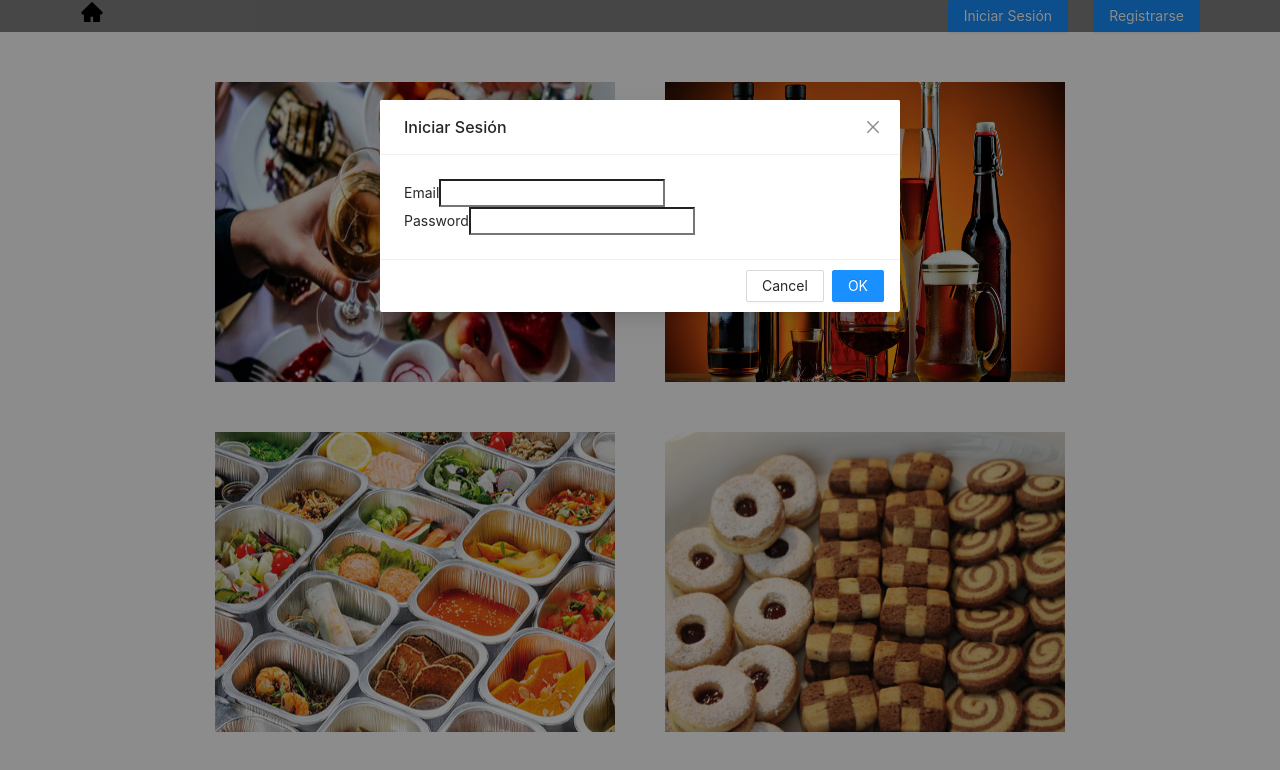
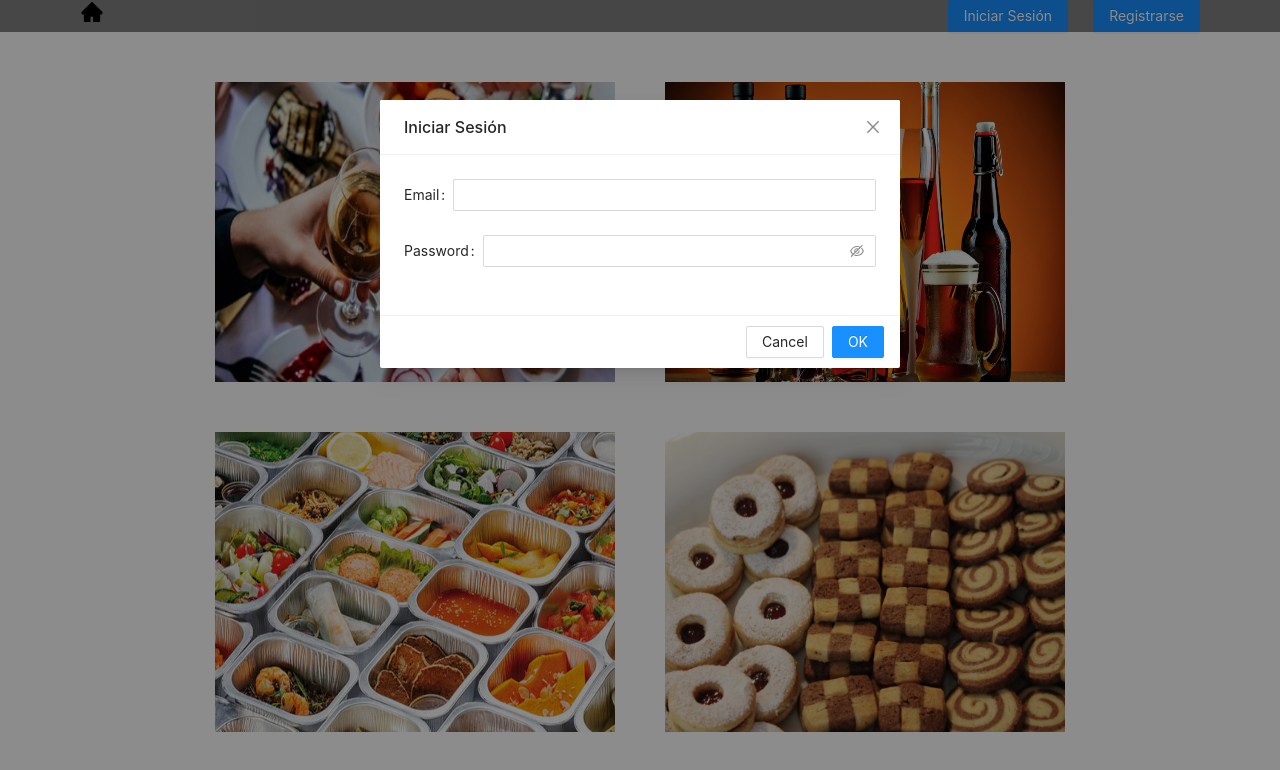
Before and after one commit to yebrai/tasteit-client, a React (Create React App) app: page / in a window 1280 px wide. Both pictures are taken after a click on the button "Iniciar Sesión". Shown: the top 770 px of the page. Built offline with nearby package versions, Linux system fonts and the light colour scheme; no server answers.

Commit message:
added form on loginModal

```diff
--- a/src/components/LoginModal.jsx
+++ b/src/components/LoginModal.jsx
@@ -1,40 +1,37 @@
-import { Button, Modal } from "antd";
 import React, { useState } from "react";
 import { useNavigate } from "react-router-dom";
 import { loginService } from "../services/auth.services";
 
+//Context
 import { useContext } from "react";
 import { AuthContext } from "../context/auth.context";
 
+//Antd
+import { Button, Modal, Form, Input } from "antd";
+const { Item } = Form;
+
 function LoginModal() {
   // navigate use configuration
-  const { authenticateUser} = useContext(AuthContext);
+  const { authenticateUser } = useContext(AuthContext);
   const navigate = useNavigate();
 
   // Sign up states configuration
-  const [email, setEmail] = useState("");
-  const [password, setPassword] = useState("");
   const [errorMessage, setErrorMessage] = useState("");
 
   // Modal configuration
   const [open, setOpen] = useState(false);
   const [confirmLoading, setConfirmLoading] = useState(false);
 
-  // Form states functions
-  const handleEmailChange = (event) => setEmail(event.target.value);
-  const handlePasswordChange = (event) => setPassword(event.target.value);
+  // Form states
+  const [loginForm, setLoginForm] = useState({
+    email: "",
+    password: ""
+  });
 
   const handleLogin = async () => {
-    // e.preventDefault();
-
-    const userCredentials = {
-      email: email,
-      password: password,
-    };
-
     try {
       // Token validation
-      const response = await loginService(userCredentials);
+      const response = await loginService(loginForm);
       // Store Token in browser local storage
       localStorage.setItem("authToken", response.data.authToken);
       setConfirmLoading(true);
@@ -55,9 +52,7 @@ function LoginModal() {
   // Modal functions
   const showModal = () => {
     setOpen(true);
-    setEmail("")
-    setPassword("")
-    setErrorMessage("")
+    setLoginForm("")
   };
 
   const handleOk = () => {
@@ -66,6 +61,13 @@ function LoginModal() {
 
   const handleCancel = () => {
     setOpen(false);
+  };
+
+
+  const handleChange = (event) => {
+    const {name, value} = event.target;
+    setLoginForm({...loginForm,
+    [name]: value})
   };
 
   // Render
@@ -80,27 +82,18 @@ function LoginModal() {
         onOk={handleOk}
         confirmLoading={confirmLoading}
         onCancel={handleCancel}
+        destroyOnClose
       >
         <div>
-          <form>
-            <label htmlFor="email">Email</label>
-            <input
-              type="text"
-              name="email"
-              value={email}
-              onChange={handleEmailChange}
-            />
-            <br />
-            <label htmlFor="password">Password</label>
-            <input
-              type="password"
-              name="password"
-              value={password}
-              onChange={handlePasswordChange}
-            />
-            <br />
+          <Form>
+            <Item label="Email">
+              <Input name="email" onChange={handleChange} />
+            </Item>
+            <Item label="Password">
+            <Input.Password name="password" onChange={handleChange} />
+            </Item>
             {errorMessage !== "" && <p>{errorMessage}</p>}
-          </form>
+          </Form>
         </div>
       </Modal>
     </>
```
